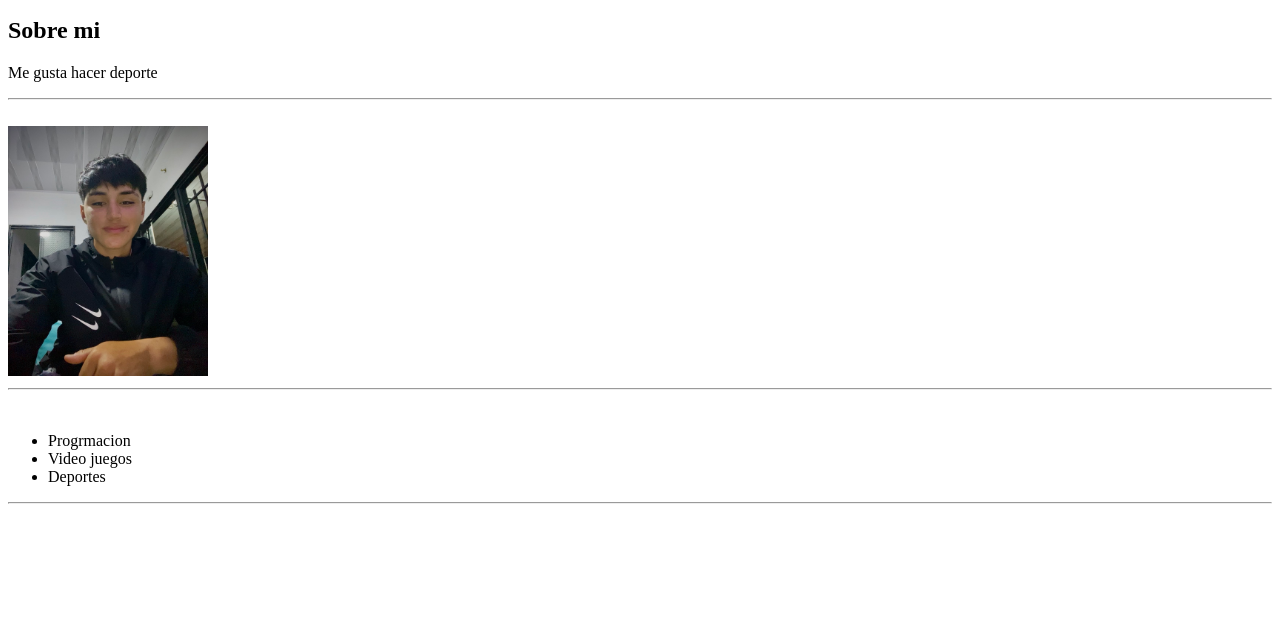
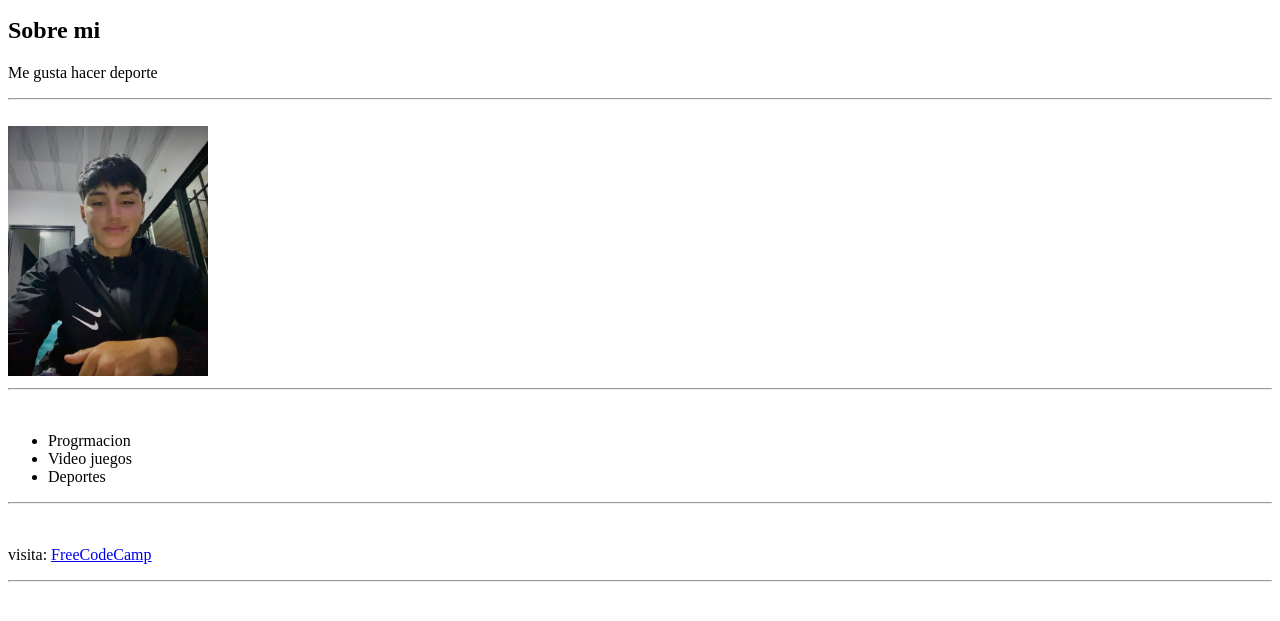
Before and after one commit to frayan-velscx/MiPrimeraPaginaWeb, a plain HTML site: page index.html in a window 1280 px wide. Shown: the part 101-722 px from the top of the page. Drawn offline with Linux system fonts and the light colour scheme.

```diff
--- a/index.html
+++ b/index.html
@@ -25,5 +25,9 @@
     </ul>
     <hr>
     <br>
+    <!--insertar hipervínculo externo-->
+    <p>visita: <a href="https://www.freecodecamp.org" target="_blank">FreeCodeCamp</a></p>
+    <hr>
+    <br>
 </body>
 </html>
```
